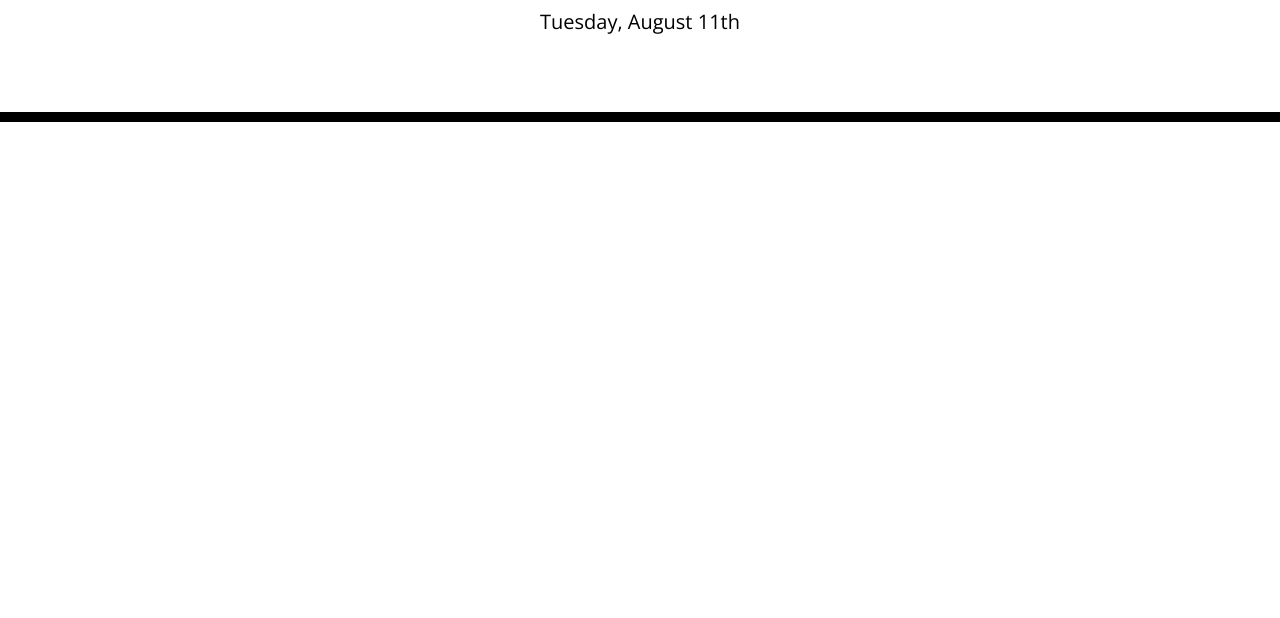
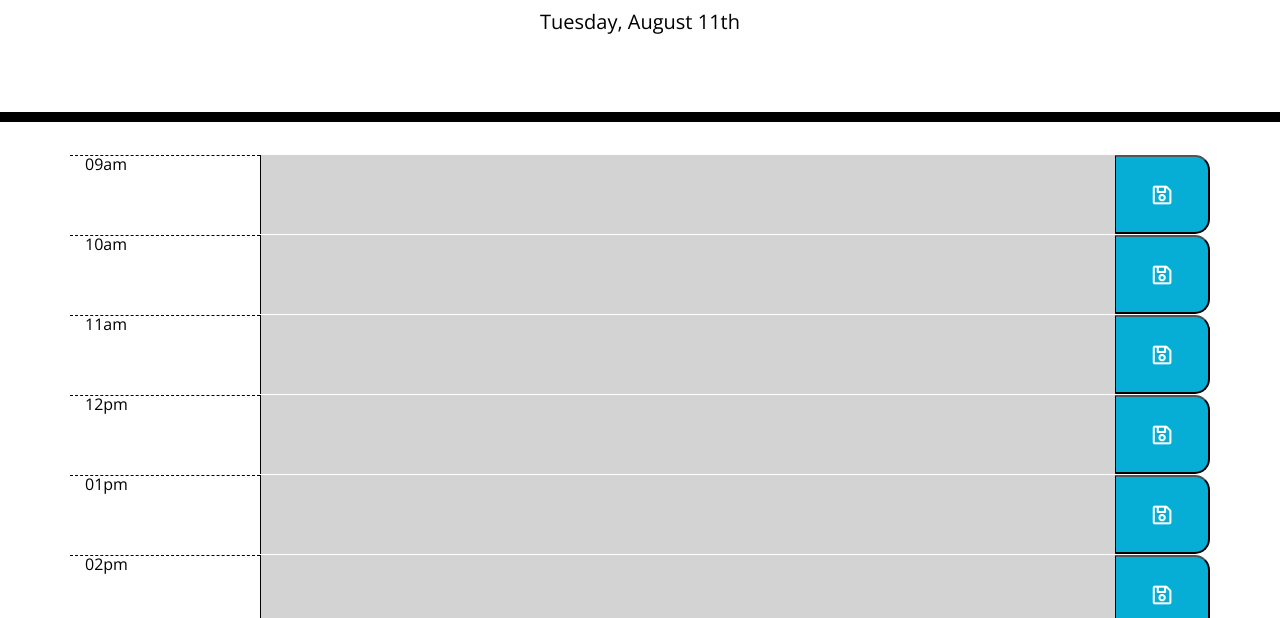
Before and after one commit to Adrian93EH3/Day-Planner, a plain HTML site: page index.html in a window 1280 px wide. Shown: the part 182-800 px from the top of the page. Drawn offline with nearby package versions, Linux system fonts and the light colour scheme.

Commit message:
added some styling and fixed some var issues by changing names around

```diff
--- a/Assets/CSS/style.css
+++ b/Assets/CSS/style.css
@@ -11,6 +11,8 @@ textarea{
   color: #000000;
   border-left: 1px solid black;
   padding: 10px;
+  width: 100%;
+  height: 100%;
 }
 
 .jumbotron {
--- a/Assets/JS/script.js
+++ b/Assets/JS/script.js
@@ -31,36 +31,36 @@ var timeblock = [
     },
     {
         id: "4",
-        hour: "1",
-        time: "1",
+        hour: "01",
+        time: "13",
         meridiem: "pm",
         reminder: ""
     },
     {
         id: "5",
-        hour: "2",
-        time: "2",
+        hour: "02",
+        time: "14",
         meridiem: "pm",
         reminder: ""
     },
     {
         id: "6",
-        hour: "3",
-        time: "3",
+        hour: "03",
+        time: "15",
         meridiem: "pm",
         reminder: ""
     },
     {
         id: "7",
-        hour: "4",
-        time: "4",
+        hour: "04",
+        time: "16",
         meridiem: "pm",
         reminder: ""
     },
     {
         id: "8",
-        hour: "5",
-        time: "5",
+        hour: "05",
+        time: "17",
         meridiem: "pm",
         reminder: ""
     },
@@ -75,23 +75,23 @@ function getHeaderDate() {
 
 // Saves data to local storage
 function saveReminders() {
-    localStorage.setItem("myDay", JSON.stringify(myDay));
+    localStorage.setItem("timeblock", JSON.stringify(timeblock));
 }
 
 
 // Sets any data in local storage to the view
 function displayReminders() {
-    myDay.forEach(function (_thisHour) {
+    timeblock.forEach(function (_thisHour) {
         $(`#${_thisHour.id}`).val(_thisHour.reminder);
     })
 }
 
 // Sets any existing localStorage data to the view if it exists
 function init() {
-    var storedDay = JSON.parse(localStorage.getItem("myDay"));
+    var storedDay = JSON.parse(localStorage.getItem("timeblock"));
 
     if (storedDay) {
-        myDay = storedDay;
+        timeblock = storedDay;
     }
 
     saveReminders();
@@ -102,7 +102,7 @@ function init() {
 getHeaderDate();
 
 // Creates the visuals for the body of the planner
-myDay.forEach(function (thisHour) {
+timeblock.forEach(function (thisHour) {
 
     // Creates rows for timeblocks via DOM manipulation
     var hourRow = $("<form>").attr({
@@ -157,7 +157,7 @@ init();
 $(".saveBtn").on("click", function (event) {
     event.preventDefault();
     var saveIndex = $(this).siblings(".description").children(".future").attr("id");
-    myDay[saveIndex].reminder = $(this).siblings(".description").children(".future").val();
+    timeblock[saveIndex].reminder = $(this).siblings(".description").children(".future").val();
     console.log(saveIndex);
     saveReminders();
     displayReminders();
```
